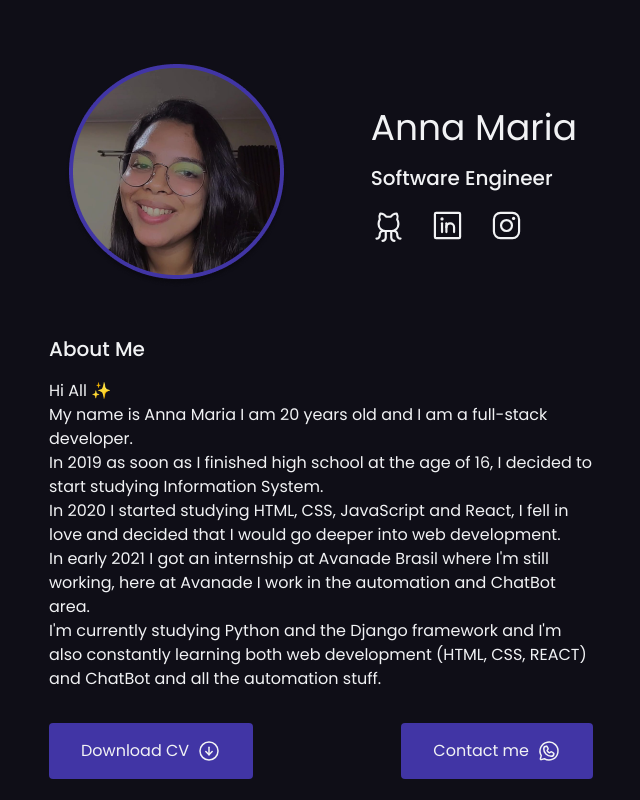
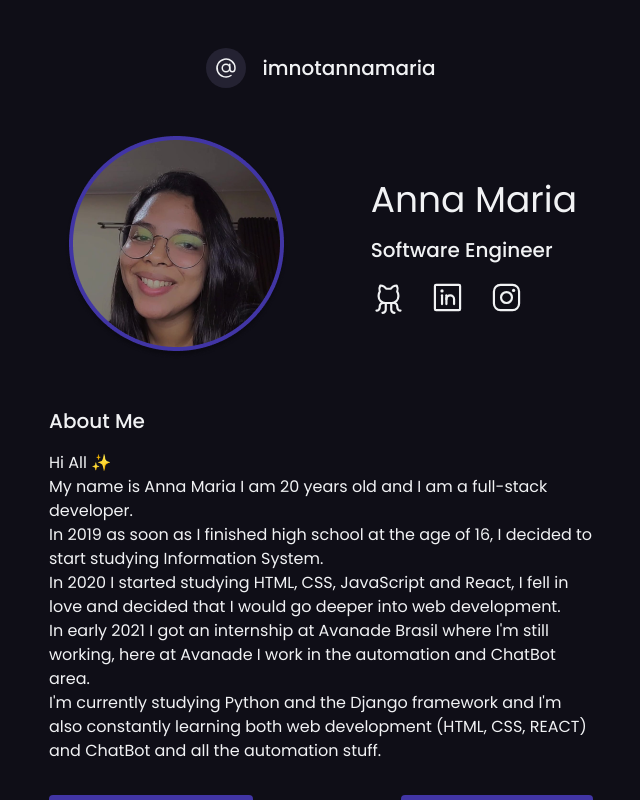
Before and after one commit to imnotannamaria/Portfolio-React, a React (Vite) app: page / in a window 1280 px wide. Shown: the top 800 px of the page, without its empty margins (319-959 px from the left). Built offline with nearby package versions, Linux system fonts and the light colour scheme.

Commit message:
Adicionando marcação na header da página.

```diff
--- a/src/components/Header.tsx
+++ b/src/components/Header.tsx
@@ -1,4 +1,4 @@
-import { ArrowCircleDown, GithubLogo, InstagramLogo, LinkedinLogo, Scroll, WhatsappLogo } from 'phosphor-react'
+import { ArrowCircleDown, At, GithubLogo, InstagramLogo, LinkedinLogo, Scroll, WhatsappLogo } from 'phosphor-react'
 import { Link } from 'react-router-dom'
 import annaMaria from '../assets/anna-maria.png'
 import cv from '../assets/cv.pdf'
@@ -6,6 +6,16 @@ import cv from '../assets/cv.pdf'
 export function Header() {
     return (
         <div className="flex flex-col gap-8">
+            <div className="flex justify-center items-center gap-4">
+                <span className="block p-2 bg-purple-450 rounded-full">
+                    <At size={24}/>
+                </span>
+                <span className="block text-xl font-medium">
+                    imnotannamaria
+                </span>
+            </div>
+
+
             <div className="flex flex-col justify-between items-center p-4 gap-10 lg:flex-row">
                 <img src={annaMaria} alt="Anna Maria" />
 
```
